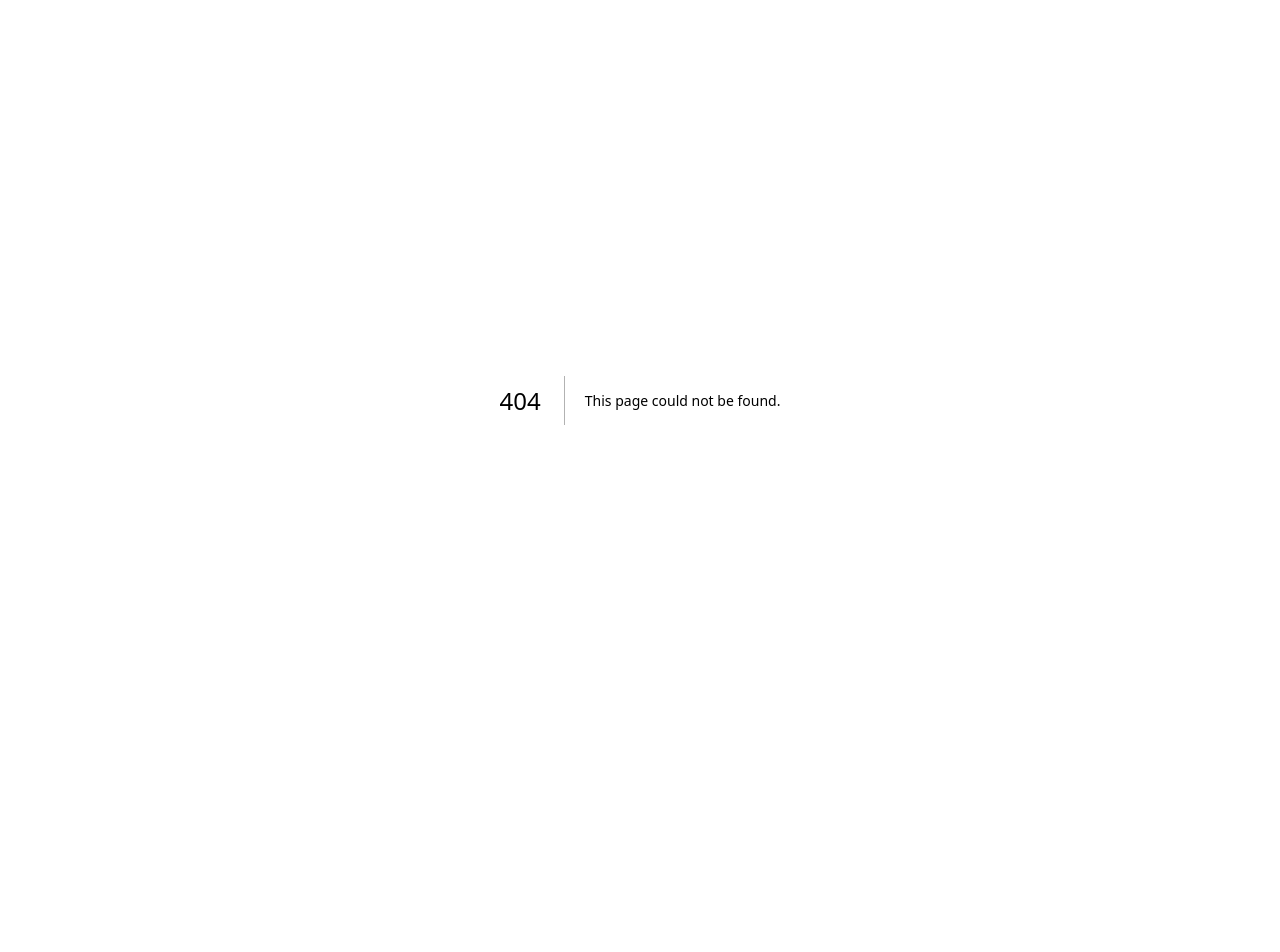
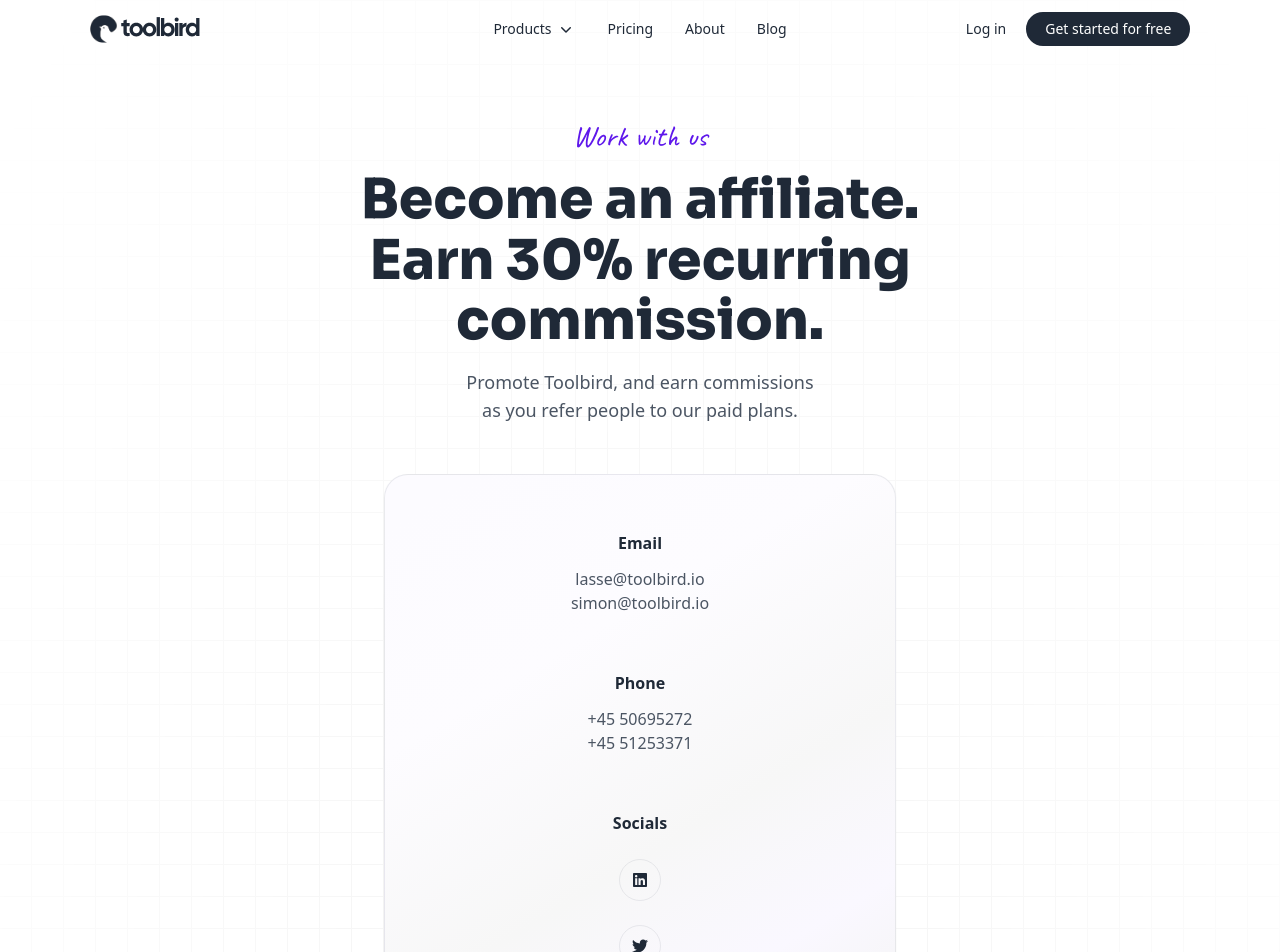
Before and after one commit to Gazella-Team/LM-Consulting, a Next.js app: page /affiliate in a window 1280 px wide. Before the commit this address had no page. Shown: the top 952 px of the page. Before the commit the page ends 800 px from the top, so only its background shows below. Built offline with nearby package versions, Linux system fonts and the light colour scheme; what @ebay/nice-modal-react would draw is missing.

Commit message:
affiliate

```diff
--- /dev/null
+++ b/src/pages/affiliate.tsx
@@ -0,0 +1,68 @@
+import Layout from '@/components/Layout'
+import Meta from '@/components/Layout/Meta'
+import PageIntro from '@/components/PageIntro'
+import Goals from '@/components/goals'
+import Stats from '@/components/stats'
+import Link from 'next/link'
+import { FaLinkedin, FaTwitter, FaYoutube } from 'react-icons/fa'
+
+export default function Affiliate() {
+	return (
+		<Layout white={true}>
+			<Meta
+				title={`Contact - Toolbird.io`}
+				description="Get in touch with the team behind Toolbird today."
+				keywords='Contact, Mail, Phone, Team'
+			/>
+			<PageIntro
+				hook="Work with us"
+				highlighted=""
+				heading="Become an affiliate. Earn 30% recurring commission."
+				paragraph="Promote Toolbird, and earn commissions as you refer people to our paid plans."
+			/>
+			<section className="relative">
+				<div
+					style={{
+						background:
+							'linear-gradient(329deg, rgba(244,244,244,1) 0%, rgba(250,248,255,1) 17%, rgba(247,247,247,1) 37%, rgba(253,252,255,1) 67%, rgba(252,251,255,1) 94%)',
+					}}
+					className="w-[86%] text-center flex flex-col gap-14 paragraph p-14 mx-auto max-w-lg shadow-sm text-gray-800 rounded-3xl border border-gray-600/10"
+				>
+					<div>
+						<h2 className="font-semibold mb-3">Email</h2>
+						<div className="text-gray-600">
+							<p>lasse@toolbird.io</p>
+							<p>simon@toolbird.io</p>
+						</div>
+					</div>
+					<div>
+						<h2 className="font-semibold mb-3">Phone</h2>
+						<div className="text-gray-600">
+							<p>+45 50695272</p>
+							<p>+45 51253371</p>
+						</div>
+					</div>
+					<div>
+						<h2 className="font-semibold mb-6">Socials</h2>
+						<div className="flex flex-col items-center gap-6 mt-3">
+							<Link
+								href={
+									'https://www.linkedin.com/company/toolbird-io/'
+								}
+								className="border p-3 rounded-full border-gray-600/10 hover:bg-slate-50 transition-all"
+							>
+								<FaLinkedin color="rgb(31 41 55)" />
+							</Link>
+							<Link
+								href={'https://x.com/lasse_osmann'}
+								className="border p-3 rounded-full border-gray-600/10 hover:bg-slate-50 transition-all"
+							>
+								<FaTwitter color="rgb(31 41 55)" />
+							</Link>
+						</div>
+					</div>
+				</div>
+			</section>
+		</Layout>
+	)
+}
```
